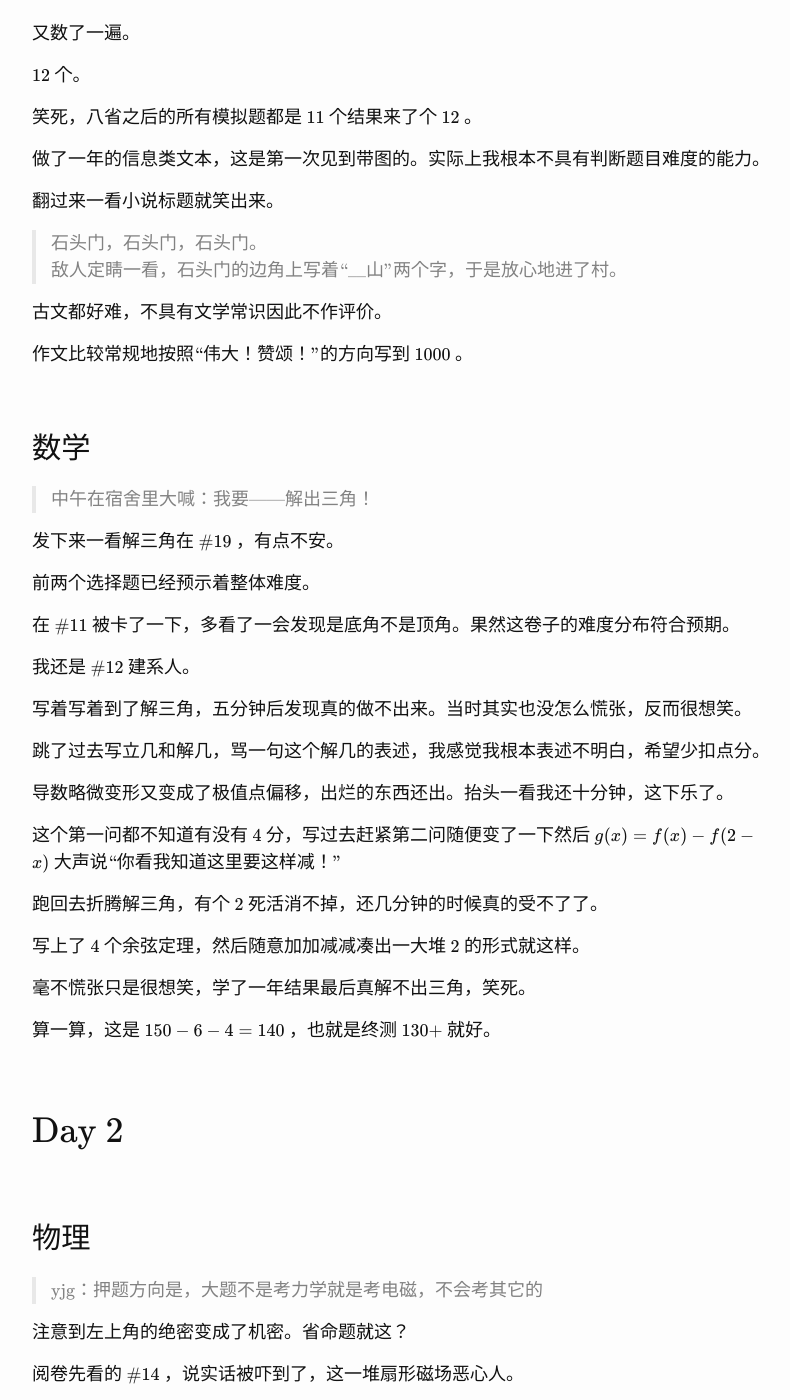
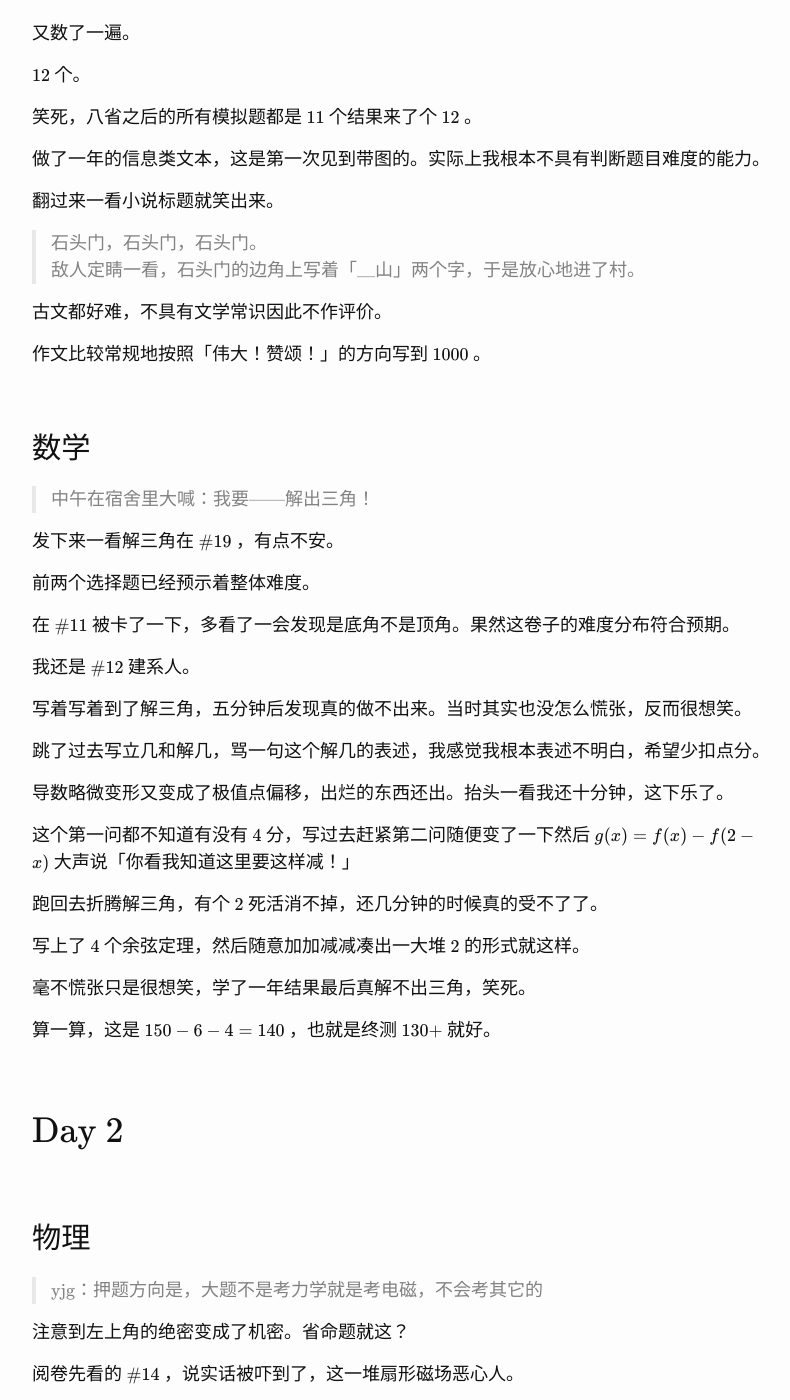
Before and after one commit to Ghastlcon/Ghastlcon.github.io, a Jekyll site: the page built from _posts/2021-06-24-ncee_2021.md, in a window 1280 px wide and 1400 px high, scrolled down 826 px. Shown: the whole window, without its empty margins (238-1028 px from the left). Built offline with Jekyll 4.4.1, drawn with Linux system fonts in a browser that asks for light colours; nearby versions of some CDN libraries; some web fonts are replaced; some of the changed text lies outside the part shown.

```diff
--- a/_posts/2021-06-09-ncee_2021.md
+++ b/_posts/2021-06-24-ncee_2021.md
@@ -35,11 +35,11 @@ date:   2021-06-24 19:37:40 +0800
 翻过来一看小说标题就笑出来。
 
 > 石头门，石头门，石头门。
-> 敌人定睛一看，石头门的边角上写着“\_\_山”两个字，于是放心地进了村。
+> 敌人定睛一看，石头门的边角上写着「\_\_山」两个字，于是放心地进了村。
 
 古文都好难，不具有文学常识因此不作评价。
 
-作文比较常规地按照“伟大！赞颂！”的方向写到 1000 。
+作文比较常规地按照「伟大！赞颂！」的方向写到 1000 。
 
 ### 数学
 
@@ -59,7 +59,7 @@ date:   2021-06-24 19:37:40 +0800
 
 导数略微变形又变成了极值点偏移，出烂的东西还出。抬头一看我还十分钟，这下乐了。
 
-这个第一问都不知道有没有 4 分，写过去赶紧第二问随便变了一下然后 $$g(x) = f(x) - f(2 - x)$$ 大声说“你看我知道这里要这样减！”
+这个第一问都不知道有没有 4 分，写过去赶紧第二问随便变了一下然后 $$g(x) = f(x) - f(2 - x)$$ 大声说「你看我知道这里要这样减！」
 
 跑回去折腾解三角，有个 2 死活消不掉，还几分钟的时候真的受不了了。
 
@@ -147,7 +147,7 @@ date:   2021-06-24 19:37:40 +0800
 
 回头对着那个大空开始乱算，算着算着得到了一个看起来很像是转化比的数，那就这样吧，再多的我也算不下去。
 
-又是剩个五分钟，因为合成不用写反应条件所以乱写了一堆东西，最后指着一个结构说“你看我最后合成出了产物！”
+又是剩个五分钟，因为合成不用写反应条件所以乱写了一堆东西，最后指着一个结构说「你看我最后合成出了产物！」
 
 ### 生物
 
@@ -177,7 +177,7 @@ date:   2021-06-24 19:37:40 +0800
 
 第一个跑了出来，被抓住问生物题是不是很简单，但我没觉得有特别简单。
 
-忽然又被抓住问数学，“现在总可以问了吧！”
+忽然又被抓住问数学，「现在总可以问了吧！」
 
 那我就扯了一扯那个解三角，再多的也没机会说。
 
```
Also changed, not shown: _posts/2020-08-20-noi_2020.md (+2 -2 lines), _posts/2021-06-30-after_senior.md (added, +21 -0 lines).
